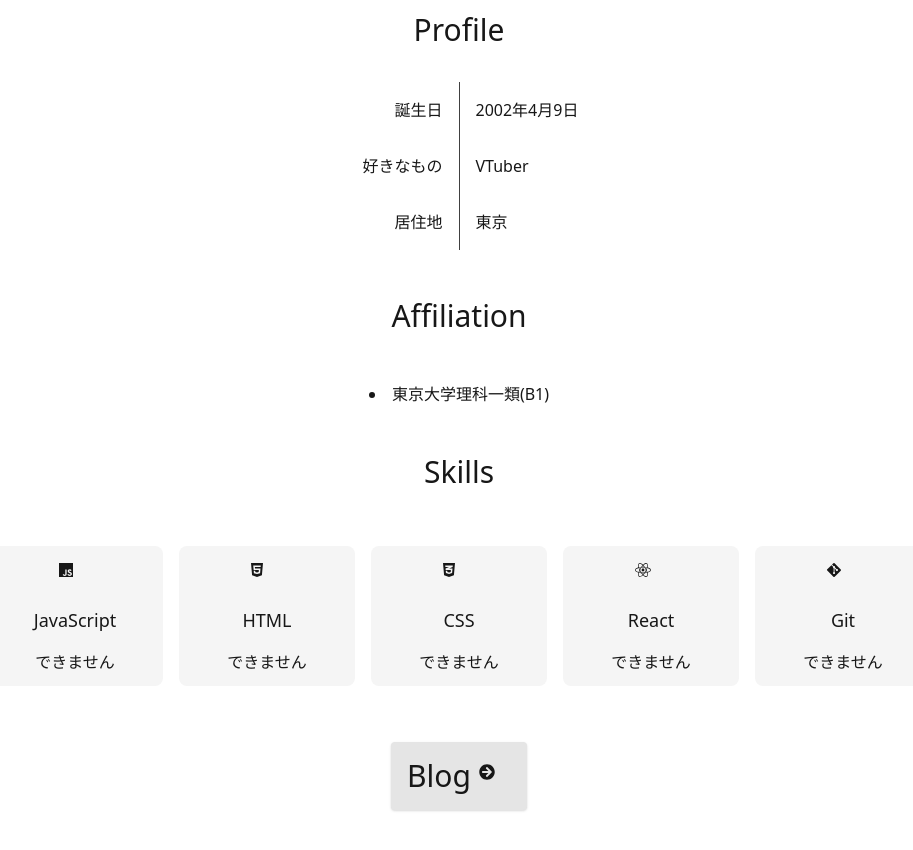
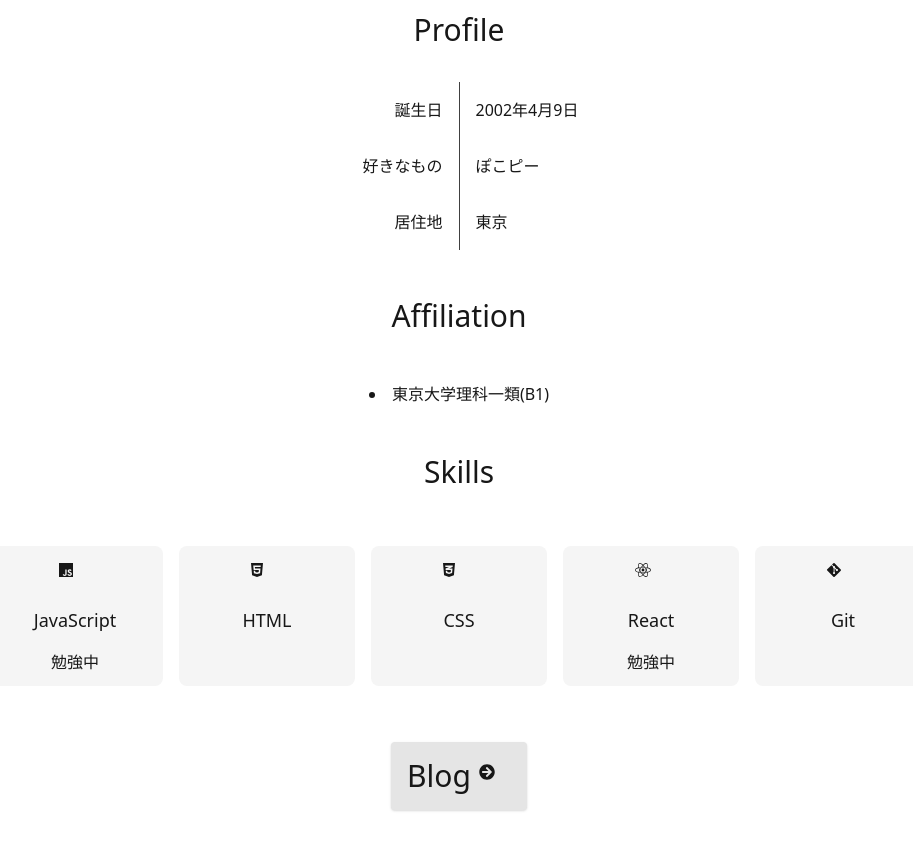
Before and after one commit to object1037/homepage, a Next.js app: page / in a window 1280 px wide. Shown: the part 300-1150 px from the top of the page, without its empty margins (181-1094 px from the left). Built offline with nearby package versions, Linux system fonts and the light colour scheme.

Commit message:
change profile and skill description

```diff
--- a/pages/index.tsx
+++ b/pages/index.tsx
@@ -41,7 +41,7 @@ export default function Home() {
         </thead>
         <tbody>
           <Row name="誕生日" value="2002年4月9日" />
-          <Row name="好きなもの" value="VTuber" />
+          <Row name="好きなもの" value="ぽこピー" />
           <Row name="居住地" value="東京" />
         </tbody>
       </table>
@@ -55,11 +55,11 @@ export default function Home() {
     <section className="flex flex-col">
       <h1 className="font-sans text-3xl text-center text-gray-900 dark:text-gray-100 mb-12">Skills</h1>
       <div className="flex flex-row flex-wrap justify-center">
-        <Skill name="JavaScript" description="できません" icon="js" />
-        <Skill name="HTML" description="できません" icon="html5" />
-        <Skill name="CSS" description="できません" icon="css3-alt" />
-        <Skill name="React" description="できません" icon="react" />
-        <Skill name="Git" description="できません" icon="git-alt" />
+        <Skill name="JavaScript" description="勉強中" icon="js" />
+        <Skill name="HTML" description="" icon="html5" />
+        <Skill name="CSS" description="" icon="css3-alt" />
+        <Skill name="React" description="勉強中" icon="react" />
+        <Skill name="Git" description="" icon="git-alt" />
       </div>
     </section>
     <section className="flex flex-row justify-center mt-12">
```
